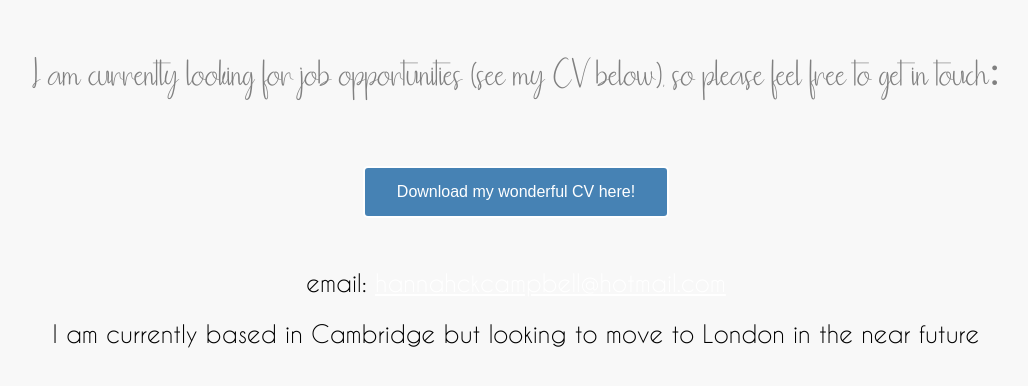
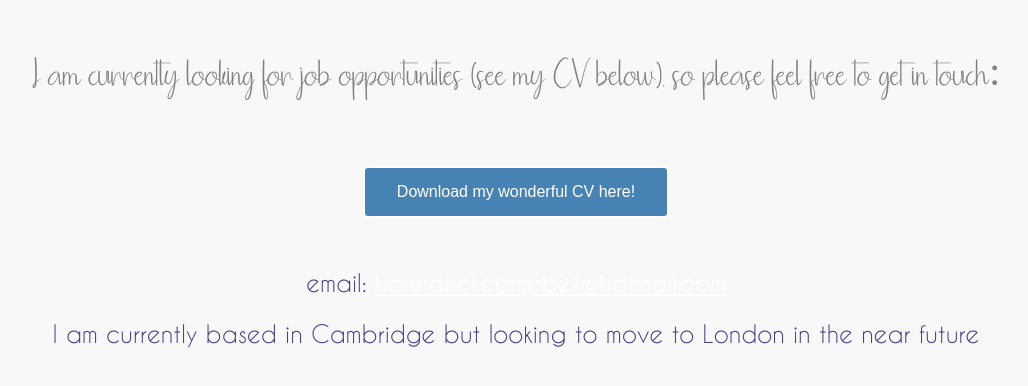
Before and after one commit to hannahckc/hannahckc.github.io, a plain HTML site: page contact.html in a window 1280 px wide. Shown: the part 246-632 px from the top of the page, without its empty margins (124-1152 px from the left). Drawn offline with Linux system fonts and the light colour scheme.

Commit message:
Update style.css

```diff
--- a/style.css
+++ b/style.css
@@ -411,6 +411,7 @@ background-color:#00008B;
 
 #contactdet{
 font-family:caviar;
+color:#483D8B
 }
 
 .button{
```
